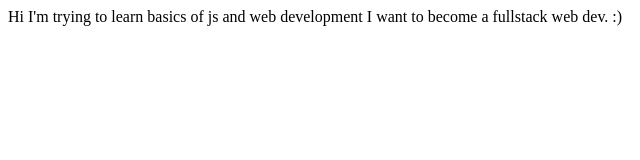
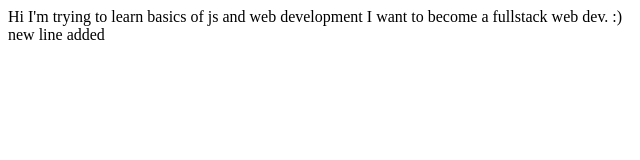
Before and after one commit to BindRakesh/portfolio-demo, a plain HTML site: page index.html in a window 1280 px wide. Shown: the full height of the page, 0-640 px from the left. Drawn offline with Linux system fonts and the light colour scheme.

Commit message:
docs-added a line

```diff
--- a/index.html
+++ b/index.html
@@ -9,5 +9,7 @@
 <body>
         Hi I'm trying to learn basics of js and web development
         I want to become a fullstack web dev. :)
+        <br>
+        new line added
 </body>
 </html>
```
